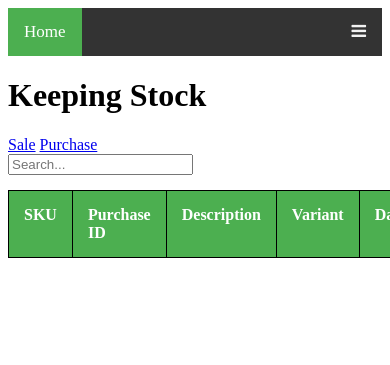
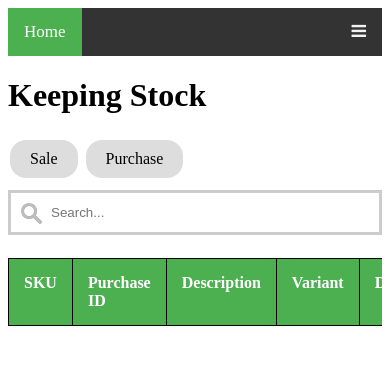
Before and after one commit to PineappleSoftUK/KeepingStock, a PHP site: page / in a window 390 px wide; the page is wider, and only the part inside the window is pictured. Shown: the top 365 px of that part. Run offline with PHP 8.4, Linux system fonts and the light colour scheme; lists and menus that the app fills with data are empty.

Commit message:
Add files via upload
Improved styling and responsiveness

```diff
--- a/details.php
+++ b/details.php
@@ -14,6 +14,7 @@ if (!isset($itemId)) {
 <html lang="en">
   <head>
     <meta charset="UTF-8">
+    <meta name="viewport" content="width=device-width, initial-scale=1.0">
 	<title>Keeping Stock</title>
 
     <link rel="stylesheet" type="text/css" href="style.css">
--- a/index.php
+++ b/index.php
@@ -7,6 +7,7 @@ include("open_db.php");
 <html lang="en">
   <head>
     <meta charset="UTF-8">
+    <meta name="viewport" content="width=device-width, initial-scale=1.0">
 	<title>Keeping Stock</title>
 
     <link rel="stylesheet" type="text/css" href="style.css">
@@ -26,13 +27,16 @@ include("open_db.php");
     </div>
     <h1>Keeping Stock</h1>
 
-    <a href="sale.php">Sale</a>
-    <a href="purchase.php">Purchase</a>
+    <a class="button" href="sale.php">Sale</a>
+    <a class="button" href="purchase.php">Purchase</a>
+
+    <br>
 
     <form>
       <input type="text" id="search" name="search" placeholder="Search...">
     </form>
 
+    <div style="overflow-x:auto;">
       <table style="width:100%">
         <thead>
         <tr>
@@ -71,6 +75,7 @@ while ($row = $res->fetchArray()) {
   ?>
       </tbody>
       </table>
+    </div>
 
 
     <script>
--- a/new_sku.php
+++ b/new_sku.php
@@ -7,7 +7,9 @@ include("open_db.php");
 <html lang="en">
   <head>
     <meta charset="UTF-8">
-	<title>Keeping Stock</title>
+    <meta name="viewport" content="width=device-width, initial-scale=1.0">
+    <title>Keeping Stock</title>
+
     <link rel="stylesheet" type="text/css" href="style.css">
     <!-- Load an icon library to show a hamburger menu (bars) on small screens -->
     <link rel="stylesheet" href="https://cdnjs.cloudflare.com/ajax/libs/font-awesome/4.7.0/css/font-awesome.min.css">
--- a/postage_editor.php
+++ b/postage_editor.php
@@ -26,7 +26,9 @@ if (isset($_POST['submit'])) {
 <html lang="en">
   <head>
     <meta charset="UTF-8">
+    <meta name="viewport" content="width=device-width, initial-scale=1.0">
 	<title>Keeping Stock</title>
+
     <link rel="stylesheet" type="text/css" href="style.css">
     <!-- Load an icon library to show a hamburger menu (bars) on small screens -->
     <link rel="stylesheet" href="https://cdnjs.cloudflare.com/ajax/libs/font-awesome/4.7.0/css/font-awesome.min.css">
@@ -88,7 +90,9 @@ if (isset($_POST['submit'])) {
 <html lang="en">
   <head>
     <meta charset="UTF-8">
+    <meta name="viewport" content="width=device-width, initial-scale=1.0">
 	<title>Keeping Stock</title>
+
     <link rel="stylesheet" type="text/css" href="style.css">
     <!-- Load an icon library to show a hamburger menu (bars) on small screens -->
     <link rel="stylesheet" href="https://cdnjs.cloudflare.com/ajax/libs/font-awesome/4.7.0/css/font-awesome.min.css">
--- a/purchase.php
+++ b/purchase.php
@@ -49,7 +49,9 @@ if (isset($_POST['sku'])) {
 <html lang="en">
   <head>
     <meta charset="UTF-8">
+    <meta name="viewport" content="width=device-width, initial-scale=1.0">
 	<title>Keeping Stock</title>
+
     <link rel="stylesheet" type="text/css" href="style.css">
     <!-- Load an icon library to show a hamburger menu (bars) on small screens -->
     <link rel="stylesheet" href="https://cdnjs.cloudflare.com/ajax/libs/font-awesome/4.7.0/css/font-awesome.min.css">
@@ -94,7 +96,9 @@ if (isset($_POST['sku'])) {
 <html lang="en">
   <head>
     <meta charset="UTF-8">
+    <meta name="viewport" content="width=device-width, initial-scale=1.0">
 	<title>Keeping Stock</title>
+
     <link rel="stylesheet" type="text/css" href="style.css">
     <!-- Load an icon library to show a hamburger menu (bars) on small screens -->
     <link rel="stylesheet" href="https://cdnjs.cloudflare.com/ajax/libs/font-awesome/4.7.0/css/font-awesome.min.css">
@@ -124,6 +128,8 @@ if (isset($_POST['sku'])) {
       <input type="text" name="sku" value="<?php echo $newSKU; ?>" placeholder="SKU...">
       <a href="new_sku.php">New SKU</a><br>
 
+      <br><br>
+
       Colour/Type/Variant (Optional):
       <input type="text" name="variant" placeholder="Variant (optional)..."><br>
 
--- a/sale.php
+++ b/sale.php
@@ -21,7 +21,9 @@ if (isset($_POST['submit'])) {
 <html lang="en">
   <head>
     <meta charset="UTF-8">
+    <meta name="viewport" content="width=device-width, initial-scale=1.0">
 	<title>Keeping Stock</title>
+
     <link rel="stylesheet" type="text/css" href="style.css">
     <!-- Load an icon library to show a hamburger menu (bars) on small screens -->
     <link rel="stylesheet" href="https://cdnjs.cloudflare.com/ajax/libs/font-awesome/4.7.0/css/font-awesome.min.css">
@@ -66,7 +68,9 @@ if (isset($_POST['submit'])) {
 <html lang="en">
   <head>
     <meta charset="UTF-8">
+    <meta name="viewport" content="width=device-width, initial-scale=1.0">
 	<title>Keeping Stock</title>
+
     <link rel="stylesheet" type="text/css" href="style.css">
     <!-- Load an icon library to show a hamburger menu (bars) on small screens -->
     <link rel="stylesheet" href="https://cdnjs.cloudflare.com/ajax/libs/font-awesome/4.7.0/css/font-awesome.min.css">
--- a/settings.php
+++ b/settings.php
@@ -24,7 +24,9 @@ if (isset($_POST['submit'])) {
 <html lang="en">
   <head>
     <meta charset="UTF-8">
+    <meta name="viewport" content="width=device-width, initial-scale=1.0">
 	<title>Keeping Stock</title>
+
     <link rel="stylesheet" type="text/css" href="style.css">
     <!-- Load an icon library to show a hamburger menu (bars) on small screens -->
     <link rel="stylesheet" href="https://cdnjs.cloudflare.com/ajax/libs/font-awesome/4.7.0/css/font-awesome.min.css">
@@ -70,7 +72,9 @@ if (isset($_POST['submit'])) {
 <html lang="en">
   <head>
     <meta charset="UTF-8">
+    <meta name="viewport" content="width=device-width, initial-scale=1.0">
 	<title>Keeping Stock</title>
+
     <link rel="stylesheet" type="text/css" href="style.css">
     <!-- Load an icon library to show a hamburger menu (bars) on small screens -->
     <link rel="stylesheet" href="https://cdnjs.cloudflare.com/ajax/libs/font-awesome/4.7.0/css/font-awesome.min.css">
@@ -88,7 +92,7 @@ if (isset($_POST['submit'])) {
     <h1>Keeping Stock</h1>
     <h2>Settings</h2>
 
-    <p>Version 0.1.1 (beta). Released 18 Sep 2019</p>
+    <p>Version 0.2.0 (beta). Released 29 Sep 2019</p>
 
     <a href="postage_editor.php">Click here to adjust postage rates</a>
 
--- a/style.css
+++ b/style.css
@@ -85,3 +85,68 @@ tr:nth-child(even) {
 tr:hover {
   background-color: #ddd;
 }
+
+
+
+
+/* FORMS */
+input {
+  width: 100%;
+  padding: 12px 20px;
+  margin: 8px 0;
+  box-sizing: border-box;
+}
+
+input[type=text], input[type=date], input[type=number] {
+  border: 3px solid #ccc;
+  -webkit-transition: 0.5s;
+  transition: 0.5s;
+  outline: none;
+}
+
+input[type=text]:focus, input[type=date]:focus, input[type=number]:focus {
+  border: 3px solid #555;
+}
+
+select {
+  width: 100%;
+  padding: 16px 20px;
+  border: none;
+  border-radius: 4px;
+  background-color: #f1f1f1;
+}
+
+input[type=button], input[type=submit], input[type=reset] {
+  background-color: #4CAF50;
+  border: none;
+  color: white;
+  padding: 16px 32px;
+  text-decoration: none;
+  margin: 4px 2px;
+  cursor: pointer;
+}
+
+#search {
+  background-image: url('searchicon.png');
+  background-position: 10px 10px;
+  background-repeat: no-repeat;
+  padding-left: 40px;
+}
+
+/* OTHERS */
+.button {
+  background-color: #ddd;
+  border: none;
+  color: black;
+  padding: 10px 20px;
+  text-align: center;
+  text-decoration: none;
+  display: inline-block;
+  margin: 4px 2px;
+  cursor: pointer;
+  border-radius: 16px;
+}
+
+.button:hover {
+  background-color: #f1f1f1;
+}
```
Also changed, not shown: searchicon.png (added). Lines whose indentation alone changed are shown as unchanged.
